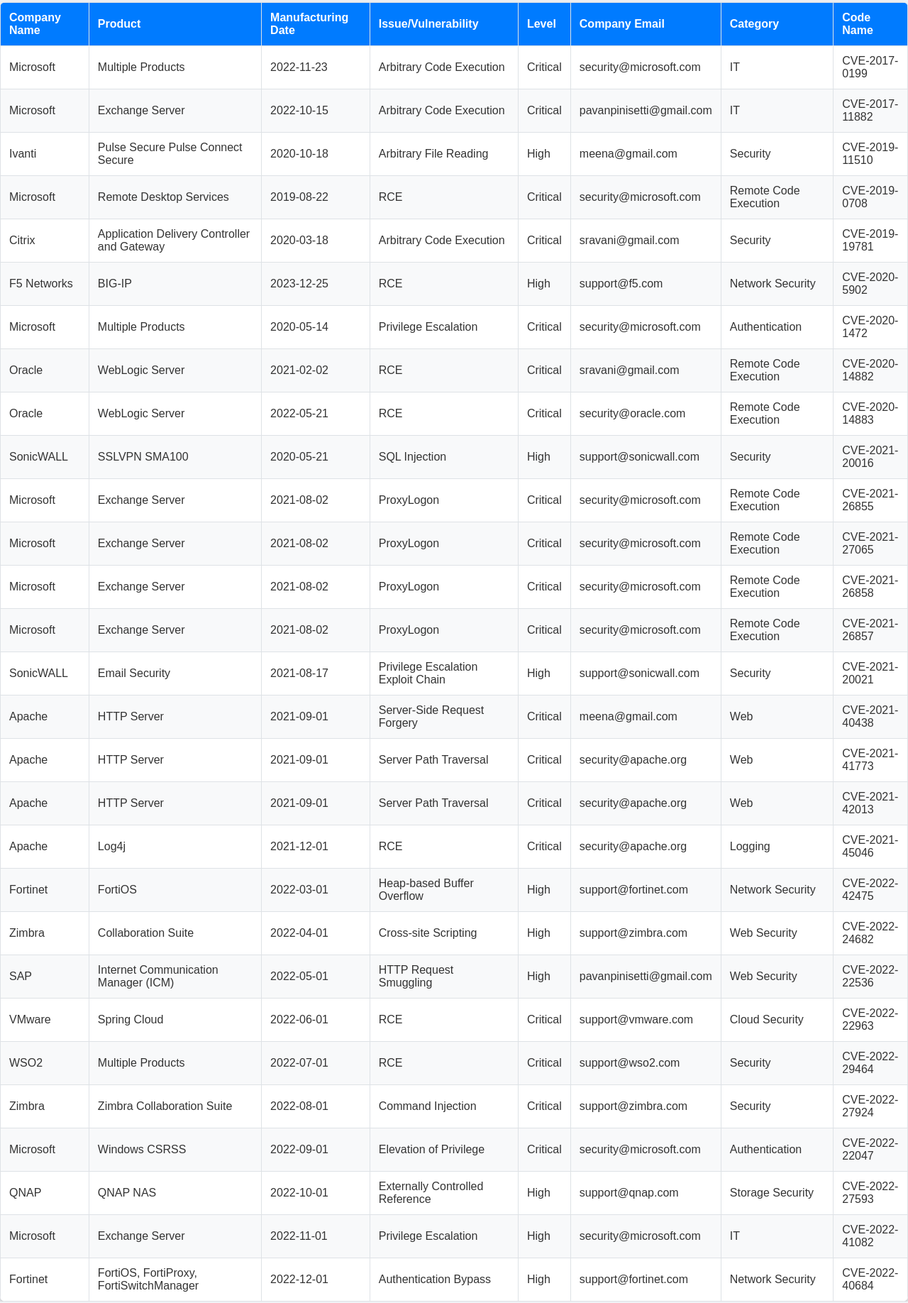
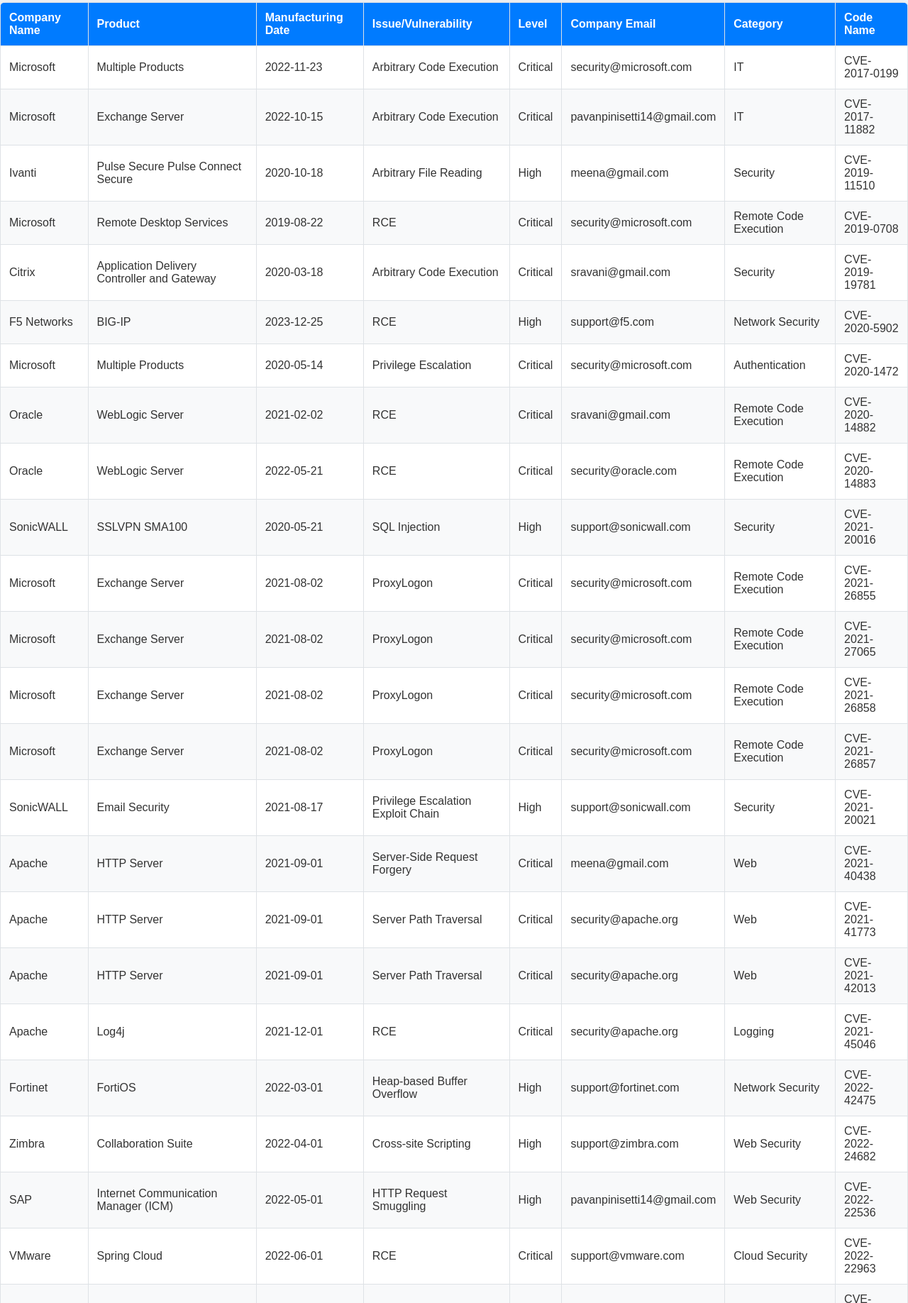
Before and after one commit to Pavanpinisetti14/OEM, a plain HTML site: page index.html in a window 1280 px wide. Shown: the part 300-2136 px from the top of the page at 71% size. Drawn offline with Linux system fonts and the light colour scheme.

Commit message:
Update index.html

```diff
--- a/index.html
+++ b/index.html
@@ -218,7 +218,7 @@
                 <td>2022-10-15</td>
                 <td>Arbitrary Code Execution</td>
                 <td>Critical</td>
-                <td>pavanpinisetti@gmail.com</td>
+                <td>pavanpinisetti14@gmail.com</td>
                 <td>IT</td>
                 <td>CVE-2017-11882</td>
             </tr>
@@ -418,7 +418,7 @@
                 <td>2022-05-01</td>
                 <td>HTTP Request Smuggling</td>
                 <td>High</td>
-                <td>pavanpinisetti@gmail.com</td>
+                <td>pavanpinisetti14@gmail.com</td>
                 <td>Web Security</td>
                 <td>CVE-2022-22536</td>
             </tr>
```
